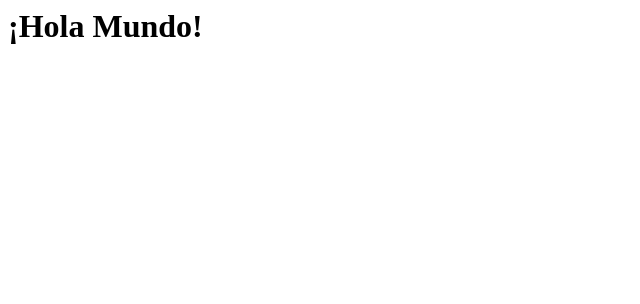
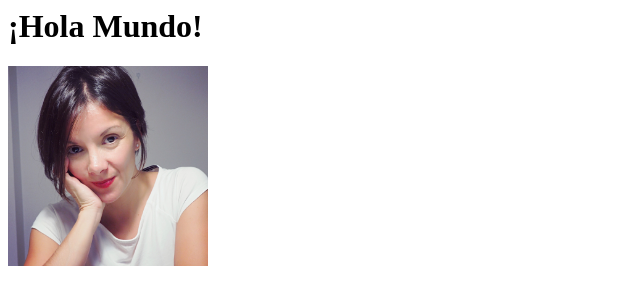
Before and after one commit to MaraRuiz/mararuiz.github.io, a plain HTML site: page index.html in a window 1280 px wide. Shown: the whole page, without its empty margins (0-640 px from the left). Drawn offline with Linux system fonts and the light colour scheme.

Commit message:
añadir imagen

```diff
--- a/index.html
+++ b/index.html
@@ -1,4 +1,7 @@
 
 <html>
     <h1>¡Hola Mundo!</h1>
+    <div>
+        <img src="Mara Perfil.jpg" height="200">
+    </div>
 </html>
```
Also changed, not shown: Mara Perfil.jpg (added).
